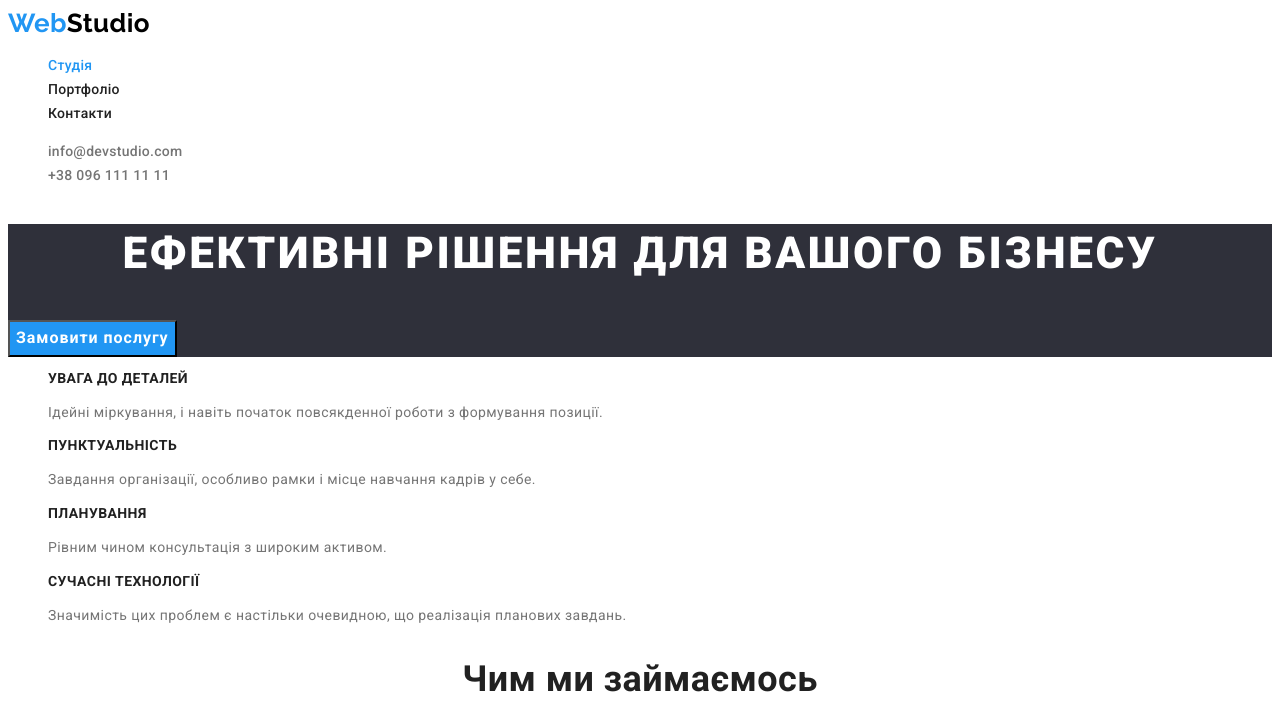
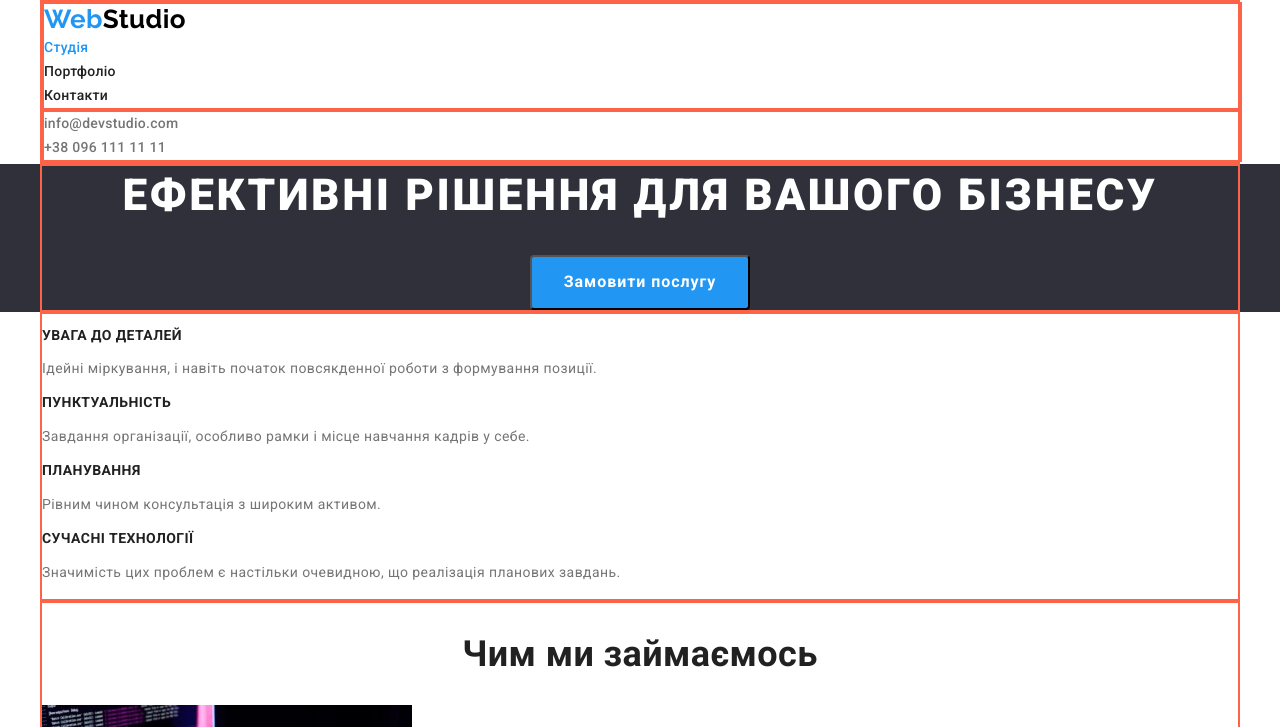
Before and after one commit to 10VBA10/goit-markup-hw-03, a plain HTML site: page index.html in a window 1280 px wide. Shown: the top 727 px of the page. Drawn offline with nearby package versions, Linux system fonts and the light colour scheme.

Commit message:
+conteiner

```diff
--- a/css/styles.css
+++ b/css/styles.css
@@ -1,3 +1,4 @@
+/* Прописуємо та задаємо значення для основних кольорів тексту та фону */
 :root {
   --primary-text-color: #757575;
   --secondary-text-color: #ffffff;
@@ -8,7 +9,17 @@
   --hero-footer-bg-color: #2f303a;
   --hero-btn-hover-color: #188ce8;
 }
-
+/* Прописуємо box-sizing */
+html {
+  box-sizing: border-box;
+}
+*,
+*::before,
+*::after {
+  box-sizing: border-box;
+}
+/* Задаємо основні кольори,шрифт та розмір для документа
+ !!! - не впливає на button,addres */
 body {
   background-color: var(--primary-bg-color);
   color: var(--primary-text-color);
@@ -17,9 +28,12 @@ body {
   line-height: 1.71;
   letter-spacing: 0.03em;
 }
-ul {
-  list-style: none;
-}
+
+/* ширина контенту 1170px */
+/* ширина датеру справа-зліва15px*2 */
+/* 1200 */
+
+/* Клас для скриття заголовків */
 .visually-hidden {
   position: absolute;
   width: 1px;
@@ -27,14 +41,18 @@ ul {
   margin: -1px;
   border: 0;
   padding: 0;
-
   white-space: nowrap;
   clip-path: inset(100%);
   clip: rect(0 0 0 0);
   overflow: hidden;
 }
 /* ---HEADER--- */
-
+.conteiner {
+  margin-left: auto;
+  margin-right: auto;
+  width: 1200px;
+  border: 2px solid tomato;
+}
 /* logo */
 .logo {
   color: #000000;
@@ -63,6 +81,12 @@ ul {
 .site-nav .link.current {
   color: var(--accent-color);
 }
+/* Онуляємо маркер списків в документі */
+.list {
+  list-style: none;
+  padding: 0;
+  margin: 0;
+}
 /* contact */
 .contacts .contacts-link,
 .contacts .contacts-link {
@@ -82,14 +106,21 @@ ul {
 
 /* hero */
 .hero {
+  margin-top: 0;
+  margin-bottom: 0;
   background-color: var(--hero-footer-bg-color);
+  text-align: center;
+  /* height: 600px; */
+  /* width: 1600px; */
 }
 .hero-text {
+  margin-top: 0;
+  margin-bottom: 30px;
   color: var(--secondary-text-color);
   font-weight: 900;
   font-size: 44px;
   line-height: 1.36;
-  text-align: center;
+  /* text-align: center; */
   letter-spacing: 0.06em;
   text-transform: uppercase;
 }
@@ -100,11 +131,21 @@ ul {
   font-weight: 700;
   font-size: 16px;
   line-height: 1.88;
-  display: flex;
-  align-items: center;
-  text-align: center;
+  /* display: flex; */
+  /* align-items: center;
+  text-align: center; */
   letter-spacing: 0.06em;
   cursor: pointer;
+  /* стилізуємо кнопку */
+  padding: 10px 32px;
+  min-width: 200px;
+  border-radius: 4px;
+  /* margin-bottom: 200px; */
+  /* border: 3px solid blueviolet;
+  outline: tomato;
+  display: inline-block;
+  margin-left: auto;
+  margin-right: auto; */
 }
 .hero-btn:hover,
 .hero-btn:focus {
@@ -170,6 +211,12 @@ ul {
   text-align: center;
   cursor: pointer;
   letter-spacing: 0.03em;
+
+  display: inline-block;
+  border: 1px solid transparent;
+  padding: 6px 22px;
+  min-width: 128px;
+  border-radius: 4px;
 }
 .projects-btn:hover,
 .projects-btn:focus {
--- a/index.html
+++ b/index.html
@@ -1,5 +1,4 @@
 <!DOCTYPE html>
-
 <!-- підключаємо основною українську мову -->
 <html lang="uk">
   <head>
@@ -13,15 +12,20 @@
       href="https://fonts.googleapis.com/css2?family=Raleway:wght@700&family=Roboto:wght@400;500;700;900&display=swap"
       rel="stylesheet"
     />
-    <!-- підлючення css файлу -->
+    <!-- Підключаємо modern-normalize.min.css -->
+    <link
+      rel="stylesheet"
+      href="https://cdnjs.cloudflare.com/ajax/libs/modern-normalize/1.1.0/modern-normalize.min.css"
+    />
+    <!-- Підлючення css файлу -->
     <link rel="stylesheet" href="./css/styles.css" />
   </head>
   <body class="body">
-    <!-- cекція header -->
-    <header class="page-header">
+    <!-- Секція header -->
+    <header class="page-header conteiner">
+      <nav class="conteiner">
         <a href="./index.html" class="logo"><span class="logo-web">Web</span>Studio</a>
-      <nav>
-        <ul class="site-nav">
+        <ul class="site-nav list">
           <li>
             <a href="./index.html" class="link current">Студія</a>
           </li>
@@ -33,7 +37,8 @@
           </li>
         </ul>
       </nav>
-      <ul class="contacts">
+      <div class="conteiner">
+        <ul class="contacts list">
           <li>
             <a href="mailto:info@devstudio.com" class="contacts-link">info@devstudio.com</a>
           </li>
@@ -41,17 +46,22 @@
             <a href="tel:+380961111111" class="contacts-link">+38 096 111 11 11</a>
           </li>
         </ul>
+      </div>
     </header>
     <main>
-      <!-- cекція hero -->
+      <!-- Секція hero -->
       <section class="hero">
+        <div class="conteiner">
           <h1 class="hero-text">Ефективні рішення для вашого бізнесу</h1>
         <button type="button" class="hero-btn">Замовити послугу</button>
       </section>
-      <!-- секція strange -->
+        </div>
+
+      <!-- Секція strange -->
       <section class="strange">
+        <div class="conteiner">
           <h2 class="visually-hidden">Наші особливості</h2>
-        <ul>
+        <ul class="list">
           <li>
             <h3 class="strange-title-text">Увага до деталей</h3>
             <p>Ідейні міркування, і навіть початок повсякденної роботи з формування позиції.</p>
@@ -69,11 +79,13 @@
             <p>Значимість цих проблем є настільки очевидною, що реалізація планових завдань.</p>
           </li>
         </ul>
+        </div>
       </section>
-      <!-- cекція work -->
+      <!-- Секція work -->
       <section class="work">
+        <div class="conteiner">
           <h2 class="work-title">Чим ми займаємось</h2>
-        <ul>
+        <ul class="list">
           <li>
             <img
               src="./images/work/img-work-1.jpg"
@@ -99,11 +111,13 @@
             />
           </li>
         </ul>
+        </div>
       </section>
-      <!-- cекція Наша команда  -->
+      <!-- Секція Наша команда  -->
       <section class="team">
+        <div class="conteiner">
           <h2 class="team-title">Наша команда</h2>
-        <ul>
+        <ul class="list">
           <li>
             <img
               src="./images/team/img-team-1.jpg"
@@ -145,13 +159,15 @@
             <p class="team-text" lang="en">UI designer</p>
           </li>
         </ul>
+        </div>
       </section>
     </main>
-    <!-- cекція футер -->
+    <!-- Секція футер -->
     <footer class="footer">
+      <div class="conteiner">
         <a href="./index.html" class="logo-web-footer"><span class="logo-web">Web</span>Studio</a>
       <address class="addres">
-        <ul>
+        <ul class="list">
           <li>
             <a
               href="https://goo.gl/maps/ok9CESRuyzMohpuB9"
@@ -169,6 +185,7 @@
           </li>
         </ul>
       </address>
+      </div>
     </footer>
   </body>
 </html>
```
Also changed, not shown: portfolio.html (+5 -3 lines). Lines whose indentation alone changed are shown as unchanged.
